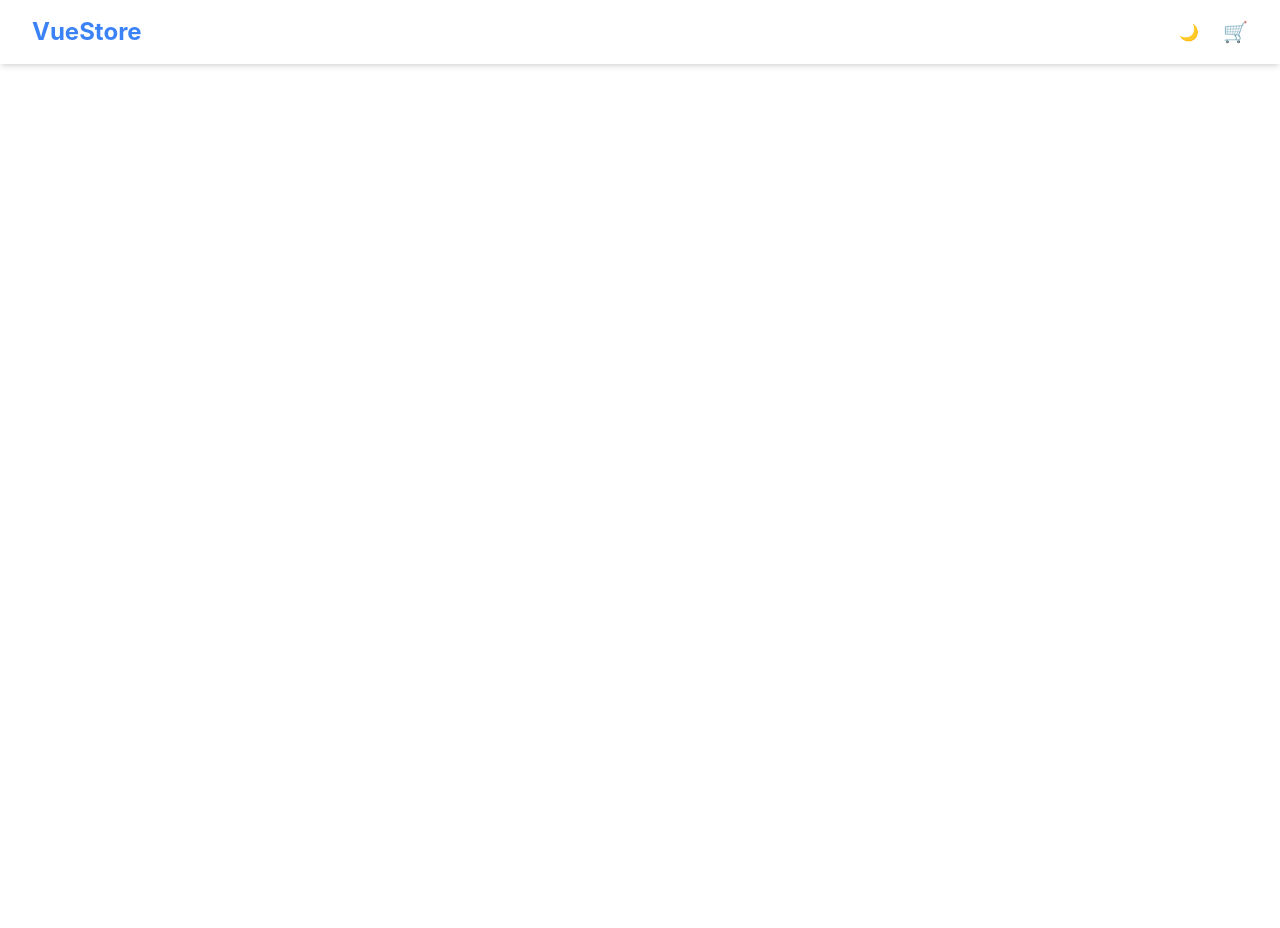
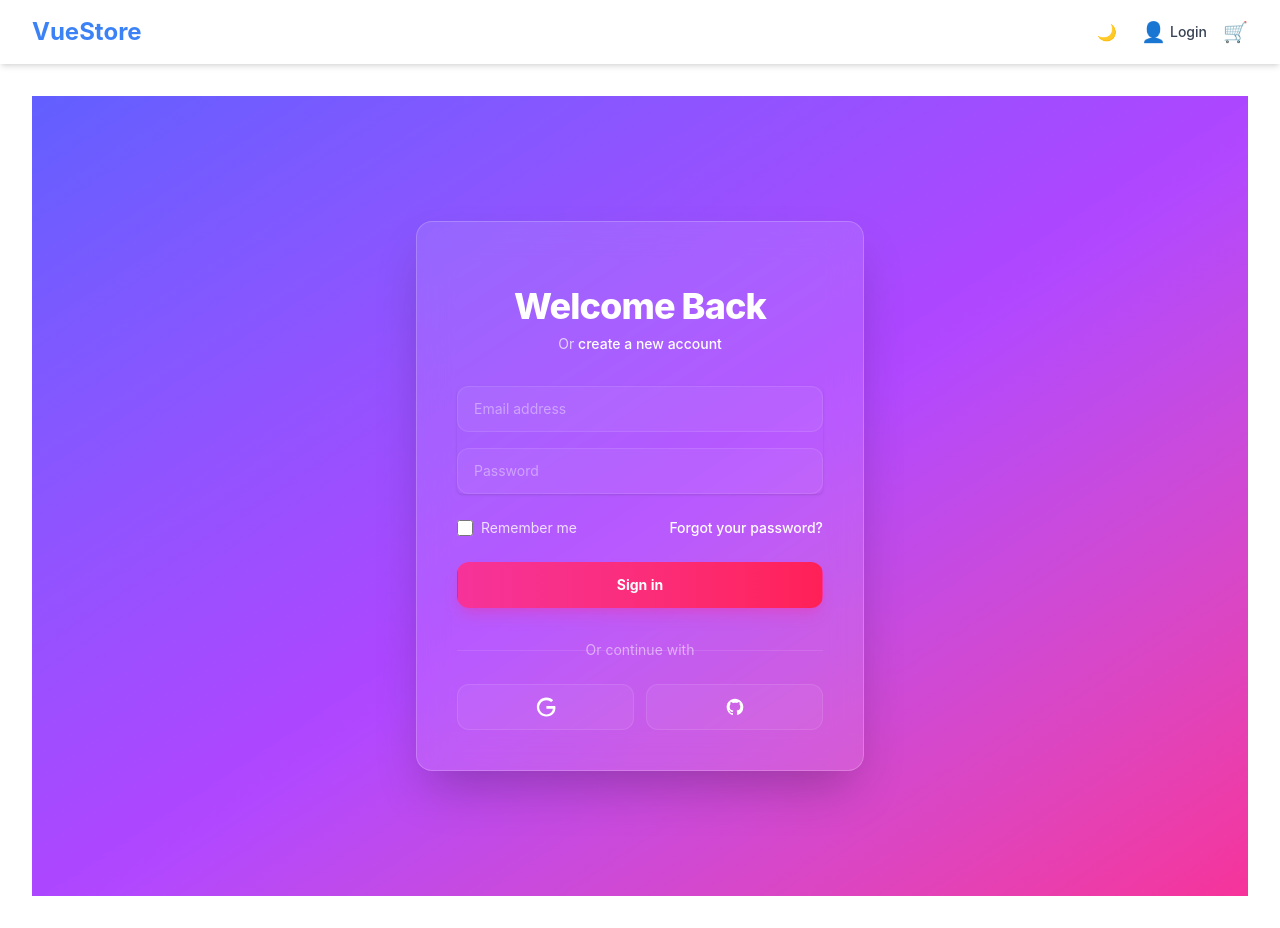
Before and after one commit to sahraf8012474/Store, a Vue app: page /login in a window 1280 px wide. Before the commit this address had no page. Before the commit the page ends 800 px from the top, so only its background shows below. Built offline with nearby package versions, Linux system fonts and the light colour scheme.

Commit message:
feat: add login page UI

```diff
--- a/src/components/CartMenu.vue
+++ b/src/components/CartMenu.vue
@@ -1,6 +1,5 @@
 <script setup lang="ts">
 import { useCart } from '../composables/useCart'
-import { defineProps, defineEmits } from 'vue'
 
 const { cart, removeFromCart, totalPrice } = useCart()
 
--- a/src/components/NavBar.vue
+++ b/src/components/NavBar.vue
@@ -24,6 +24,10 @@ const isCartOpen = ref(false)
             <span v-if="isDark">☀️</span>
             <span v-else>🌙</span>
           </button>
+          <router-link to="/login" class="flex items-center hover:opacity-80 transition-opacity">
+            <span class="text-xl">👤</span>
+            <span class="ml-1 text-sm font-medium text-gray-700 dark:text-gray-200">Login</span>
+          </router-link>
           <div @click="isCartOpen = true" class="flex items-center cursor-pointer hover:opacity-80 transition-opacity">
             <span class="text-xl">🛒</span>
             <span v-if="totalItems > 0" class="ml-1 bg-primary text-white text-xs font-bold px-2 py-1 rounded-full">
--- a/src/router/index.ts
+++ b/src/router/index.ts
@@ -1,6 +1,7 @@
 import { createRouter, createWebHistory } from 'vue-router';
 import HomeView from '../views/HomeView.vue';
 import ProductDetail from '../views/ProductDetail.vue';
+import LoginView from '../views/LoginView.vue';
 
 const router = createRouter({
   history: createWebHistory(import.meta.env.BASE_URL),
@@ -14,6 +15,11 @@ const router = createRouter({
       path: '/product/:id',
       name: 'product-detail',
       component: ProductDetail
+    },
+    {
+      path: '/login',
+      name: 'login',
+      component: LoginView
     }
   ]
 });
--- /dev/null
+++ b/src/views/LoginView.vue
@@ -0,0 +1,128 @@
+<script setup lang="ts">
+import { ref } from 'vue'
+import { useRouter } from 'vue-router'
+
+const router = useRouter()
+const email = ref('')
+const password = ref('')
+const isLoading = ref(false)
+
+const handleLogin = async () => {
+  isLoading.value = true
+  // Simulate API call
+  setTimeout(() => {
+    isLoading.value = false
+    router.push('/')
+  }, 1500)
+}
+</script>
+
+<template>
+  <div class="min-h-screen flex items-center justify-center bg-gradient-to-br from-indigo-500 via-purple-500 to-pink-500 py-12 px-4 sm:px-6 lg:px-8">
+    <!-- Glassmorphism Container -->
+    <div class="max-w-md w-full space-y-8 p-10 bg-white/10 backdrop-blur-lg rounded-2xl border border-white/20 shadow-2xl transition-all duration-300 hover:shadow-pink-500/20">
+      <div>
+        <h2 class="mt-6 text-center text-4xl font-extrabold text-white tracking-tight">
+          Welcome Back
+        </h2>
+        <p class="mt-2 text-center text-sm text-white/70">
+          Or
+          <a href="#" class="font-medium text-white hover:text-pink-200 transition-colors">
+            create a new account
+          </a>
+        </p>
+      </div>
+      <form class="mt-8 space-y-6" @submit.prevent="handleLogin">
+        <div class="rounded-md shadow-sm space-y-4">
+          <div>
+            <label for="email-address" class="sr-only">Email address</label>
+            <input
+              id="email-address"
+              name="email"
+              type="email"
+              autocomplete="email"
+              required
+              v-model="email"
+              class="appearance-none rounded-xl relative block w-full px-4 py-3 border border-white/10 bg-white/5 placeholder-white/40 text-white focus:outline-none focus:ring-2 focus:ring-pink-400 focus:border-transparent transition-all sm:text-sm"
+              placeholder="Email address"
+            >
+          </div>
+          <div>
+            <label for="password" class="sr-only">Password</label>
+            <input
+              id="password"
+              name="password"
+              type="password"
+              autocomplete="current-password"
+              required
+              v-model="password"
+              class="appearance-none rounded-xl relative block w-full px-4 py-3 border border-white/10 bg-white/5 placeholder-white/40 text-white focus:outline-none focus:ring-2 focus:ring-pink-400 focus:border-transparent transition-all sm:text-sm"
+              placeholder="Password"
+            >
+          </div>
+        </div>
+
+        <div class="flex items-center justify-between">
+          <div class="flex items-center">
+            <input id="remember-me" name="remember-me" type="checkbox" class="h-4 w-4 text-pink-500 focus:ring-pink-400 border-white/20 rounded bg-white/5">
+            <label for="remember-me" class="ml-2 block text-sm text-white/80">
+              Remember me
+            </label>
+          </div>
+
+          <div class="text-sm">
+            <a href="#" class="font-medium text-white hover:text-pink-200 transition-colors">
+              Forgot your password?
+            </a>
+          </div>
+        </div>
+
+        <div>
+          <button
+            type="submit"
+            :disabled="isLoading"
+            class="group relative w-full flex justify-center py-3 px-4 border border-transparent text-sm font-bold rounded-xl text-white bg-gradient-to-r from-pink-500 to-rose-500 hover:from-pink-600 hover:to-rose-600 focus:outline-none focus:ring-2 focus:ring-offset-2 focus:ring-pink-500 transition-all duration-200 transform hover:scale-[1.02] active:scale-[0.98] disabled:opacity-50 disabled:cursor-not-allowed shadow-lg shadow-pink-500/30"
+          >
+            <span v-if="isLoading" class="absolute left-0 inset-y-0 flex items-center pl-3">
+              <svg class="animate-spin h-5 w-5 text-white" xmlns="http://www.w3.org/2000/svg" fill="none" viewBox="0 0 24 24">
+                <circle class="opacity-25" cx="12" cy="12" r="10" stroke="currentColor" stroke-width="4"></circle>
+                <path class="opacity-75" fill="currentColor" d="M4 12a8 8 0 018-8V0C5.373 0 0 5.373 0 12h4zm2 5.291A7.962 7.962 0 014 12H0c0 3.042 1.135 5.824 3 7.938l3-2.647z"></path>
+              </svg>
+            </span>
+            {{ isLoading ? 'Signing in...' : 'Sign in' }}
+          </button>
+        </div>
+      </form>
+
+      <div class="mt-6">
+        <div class="relative">
+          <div class="absolute inset-0 flex items-center">
+            <div class="w-full border-t border-white/10"></div>
+          </div>
+          <div class="relative flex justify-center text-sm">
+            <span class="px-2 bg-transparent text-white/50">Or continue with</span>
+          </div>
+        </div>
+
+        <div class="mt-6 grid grid-cols-2 gap-3">
+          <button class="w-full inline-flex justify-center py-3 px-4 rounded-xl border border-white/10 bg-white/5 text-sm font-medium text-white hover:bg-white/10 transition-colors">
+            <span class="sr-only">Sign in with Google</span>
+            <svg class="w-5 h-5" fill="currentColor" viewBox="0 0 24 24" aria-hidden="true">
+              <path d="M12.48 10.92v3.28h7.84c-.24 1.84-.9 3.24-1.92 4.24-1.2 1.2-3.08 2.48-5.92 2.48-4.72 0-8.64-3.84-8.64-8.56S7.76 3.76 12.48 3.76c2.56 0 4.44.96 5.8 2.32l2.32-2.32C18.6 1.92 15.84.56 12.48.56 6.08.56 1.04 5.6 1.04 12s5.04 11.44 11.44 11.44c3.44 0 6.08-1.12 8.12-3.24 2.08-2.08 2.72-4.96 2.72-7.36 0-.72-.08-1.44-.16-1.92h-10.68z" />
+            </svg>
+          </button>
+          <button class="w-full inline-flex justify-center py-3 px-4 rounded-xl border border-white/10 bg-white/5 text-sm font-medium text-white hover:bg-white/10 transition-colors">
+            <span class="sr-only">Sign in with GitHub</span>
+            <svg class="w-5 h-5" fill="currentColor" viewBox="0 0 24 24" aria-hidden="true">
+              <path fill-rule="evenodd" d="M12 2C6.477 2 2 6.484 2 12.017c0 4.425 2.865 8.18 6.839 9.504.5.092.682-.217.682-.483 0-.237-.008-.868-.013-1.703-2.782.605-3.369-1.343-3.369-1.343-.454-1.158-1.11-1.466-1.11-1.466-.908-.62.069-.608.069-.608 1.003.07 1.531 1.032 1.531 1.032.892 1.53 2.341 1.088 2.91.832.092-.647.35-1.088.636-1.338-2.22-.253-4.555-1.113-4.555-4.951 0-1.093.39-1.988 1.029-2.688-.103-.253-.446-1.272.098-2.65 0 0 .84-.27 2.75 1.026A9.564 9.564 0 0112 6.844c.85.004 1.705.115 2.504.337 1.909-1.296 2.747-1.027 2.747-1.027.546 1.379.202 2.398.1 2.651.64.7 1.028 1.595 1.028 2.688 0 3.848-2.339 4.695-4.566 4.943.359.309.678.92.678 1.855 0 1.338-.012 2.419-.012 2.747 0 .268.18.58.688.482A10.019 10.019 0 0022 12.017C22 6.484 17.522 2 12 2z" clip-rule="evenodd" />
+            </svg>
+          </button>
+        </div>
+      </div>
+    </div>
+  </div>
+</template>
+
+<style scoped>
+/* Custom animations or refinements if needed */
+</style>
```
